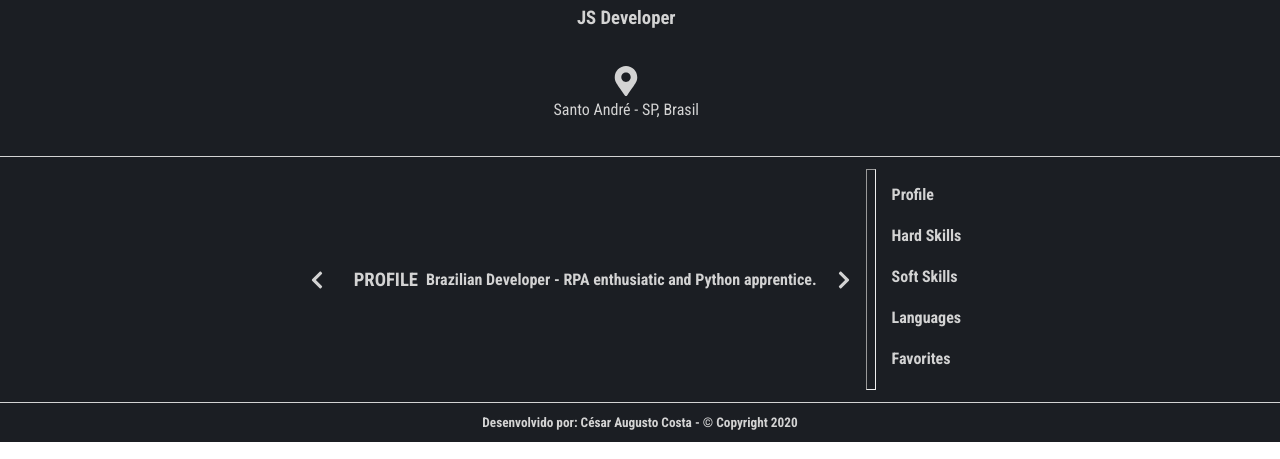
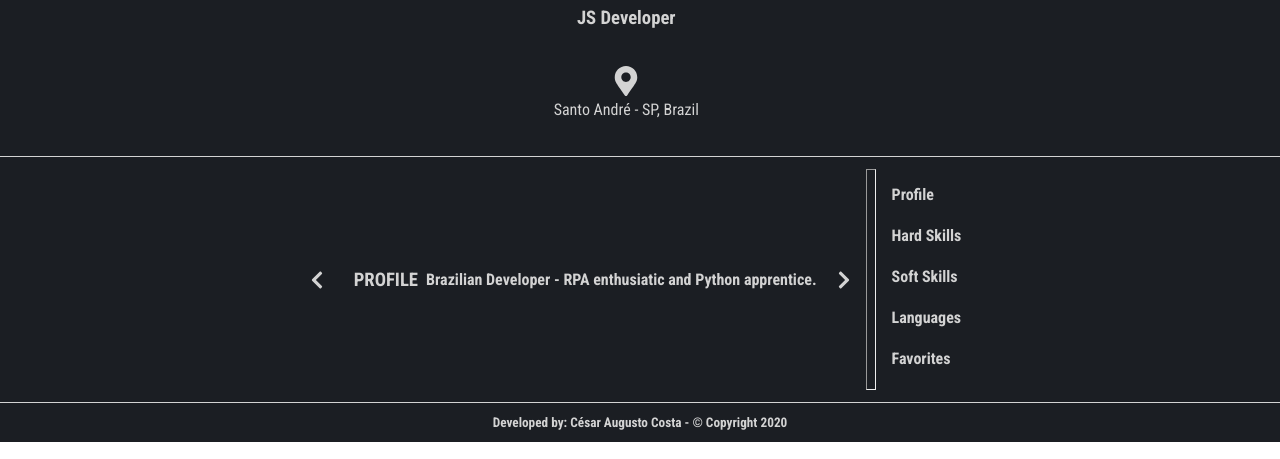
Before and after one commit to cezarcozta/web-cv, a React (Create React App) app: page / in a window 1280 px wide. Shown: the part 338-797 px from the top of the page. Built offline with nearby package versions, Linux system fonts and the light colour scheme.

Commit message:
engilsh 100%

```diff
--- a/src/componets/Footer/index.tsx
+++ b/src/componets/Footer/index.tsx
@@ -5,7 +5,7 @@ import { Container, Content } from './styles';
 const Footer: React.FC = () => (
   <Container>
     <Content>
-      <h5>Desenvolvido por: César Augusto Costa - &copy; Copyright 2020</h5>
+      <h5>Developed by: César Augusto Costa - &copy; Copyright 2020</h5>
     </Content>
   </Container>
 );
--- a/src/componets/Header/index.tsx
+++ b/src/componets/Header/index.tsx
@@ -48,7 +48,7 @@ const Header: React.FC = () => (
 
         <span>
           <FaMapMarkerAlt size={30} />
-          Santo André - SP, Brasil
+          Santo André - SP, Brazil
         </span>
       </Content>
       <Aside>
```
